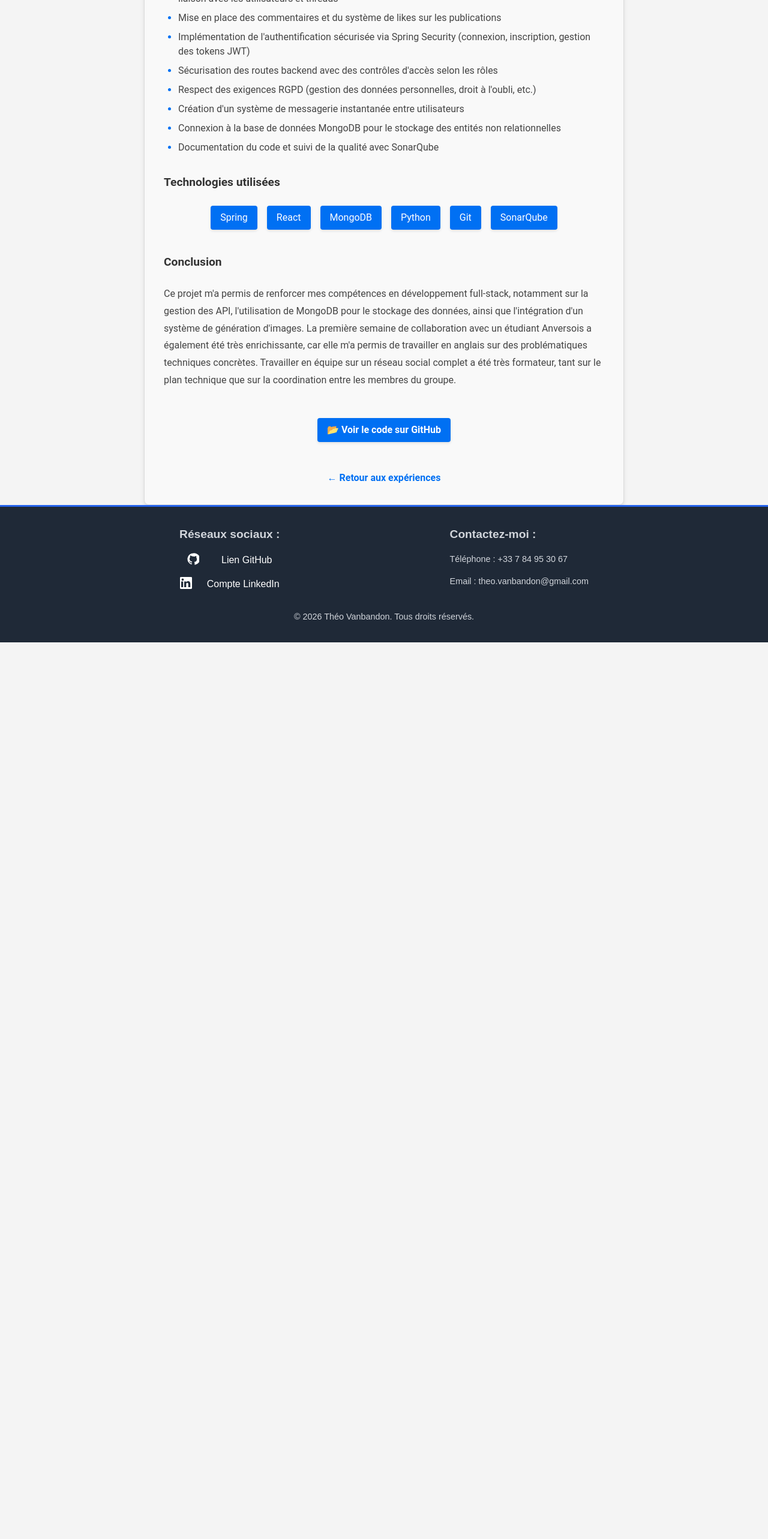
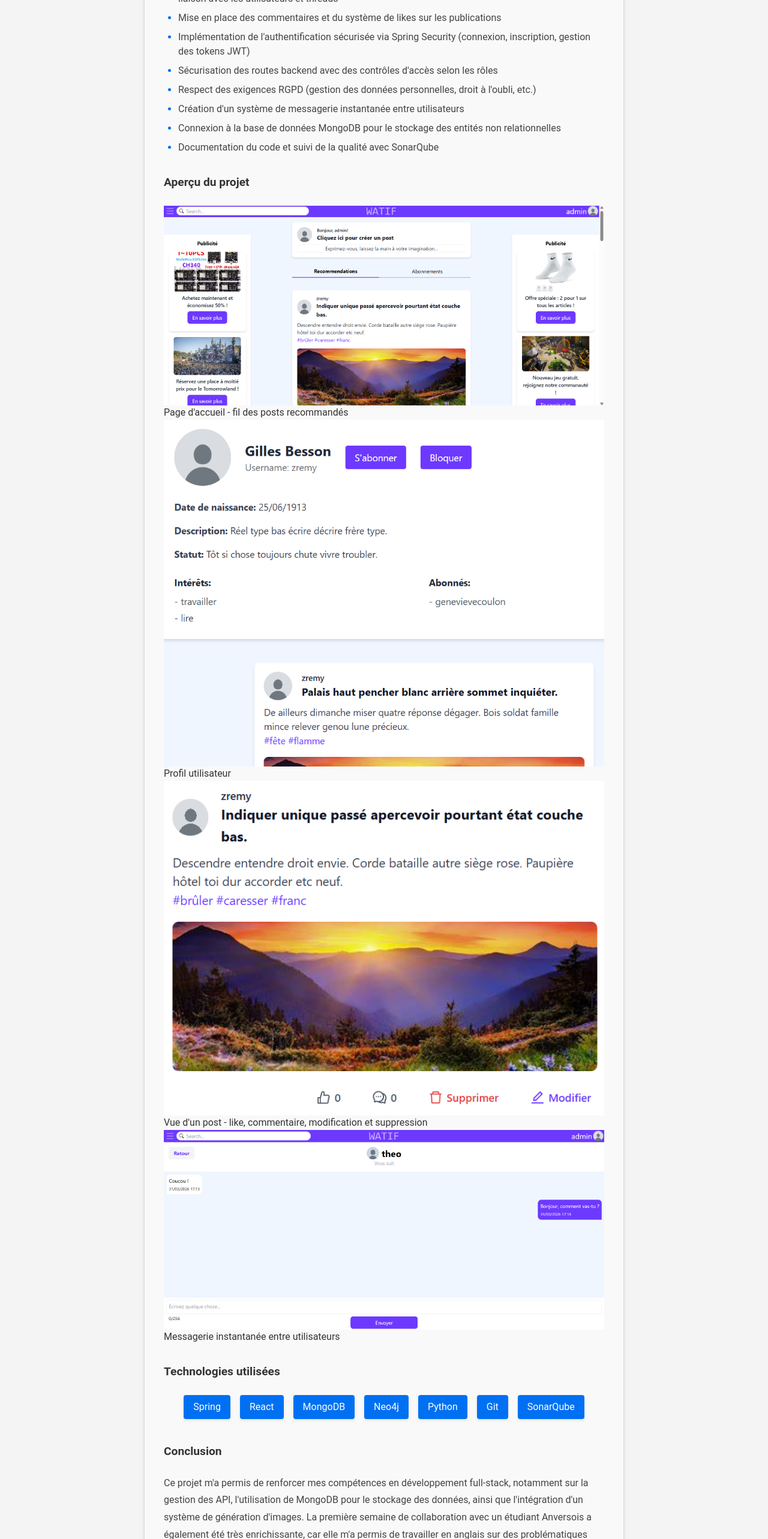
Before and after one commit to theo-vanbandon/portfolio-nextjs, a Next.js app: page /experiences/watif in a window 1280 px wide. Shown: the part 811-3377 px from the top of the page at 60% size. Before the commit the page ends 1882 px from the top, so only its background shows below. Built offline with nearby package versions, Linux system fonts and the light colour scheme.

Commit message:
:sparkles: Add images for the WATIF project

```diff
--- a/app/experiences/watif/page.tsx
+++ b/app/experiences/watif/page.tsx
@@ -1,4 +1,5 @@
 import Link from "next/link";
+import Image from "next/image";
 import "../../styles/Experiences/watif.css";
 
 export default function WatifProject() {
@@ -45,11 +46,60 @@ export default function WatifProject() {
                 <li>Documentation du code et suivi de la qualité avec SonarQube</li>
             </ul>
 
+            <h3>Aperçu du projet</h3>
+            <div className="screenshots-grid">
+                <figure className="screenshot-item">
+                    <Image
+                        src="/images/watif-home.webp"
+                        alt="Watif - Page d'accueil avec les posts recommandés"
+                        width={800}
+                        height={450}
+                        className="project-image"
+                        loading="lazy"
+                    />
+                    <figcaption>Page d&apos;accueil - fil des posts recommandés</figcaption>
+                </figure>
+                <figure className="screenshot-item">
+                    <Image
+                        src="/images/watif-profile.webp"
+                        alt="Watif - Profil d'un utilisateur"
+                        width={800}
+                        height={450}
+                        className="project-image"
+                        loading="lazy"
+                    />
+                    <figcaption>Profil utilisateur</figcaption>
+                </figure>
+                <figure className="screenshot-item">
+                    <Image
+                        src="/images/watif-post.webp"
+                        alt="Watif - Post avec les actions disponibles"
+                        width={800}
+                        height={450}
+                        className="project-image"
+                        loading="lazy"
+                    />
+                    <figcaption>Vue d&apos;un post - like, commentaire, modification et suppression</figcaption>
+                </figure>
+                <figure className="screenshot-item">
+                    <Image
+                        src="/images/watif-messaging.webp"
+                        alt="Watif - Messagerie instantanée"
+                        width={800}
+                        height={450}
+                        className="project-image"
+                        loading="lazy"
+                    />
+                    <figcaption>Messagerie instantanée entre utilisateurs</figcaption>
+                </figure>
+            </div>
+
             <h3>Technologies utilisées</h3>
             <ul className="technologies-list">
                 <li>Spring</li>
                 <li>React</li>
                 <li>MongoDB</li>
+                <li>Neo4j</li>
                 <li>Python</li>
                 <li>Git</li>
                 <li>SonarQube</li>
@@ -66,15 +116,9 @@ export default function WatifProject() {
                 tant sur le plan technique que sur la coordination entre les membres du groupe.
             </p>
 
-            {/*
-            <div className="project-status">
-                <p>🚧 Ce projet est en cours de développement. 🚧</p>
-            </div>
-            */}
-
             <div className="link-container">
                 <Link href="https://github.com/orgs/watif-projects/repositories" className="styled-link"
-                      target="_blank">
+                      target="_blank" rel="noopener noreferrer">
                     📂 Voir le code sur GitHub
                 </Link>
                 <Link href="/#experiences" className="back-link">
```
